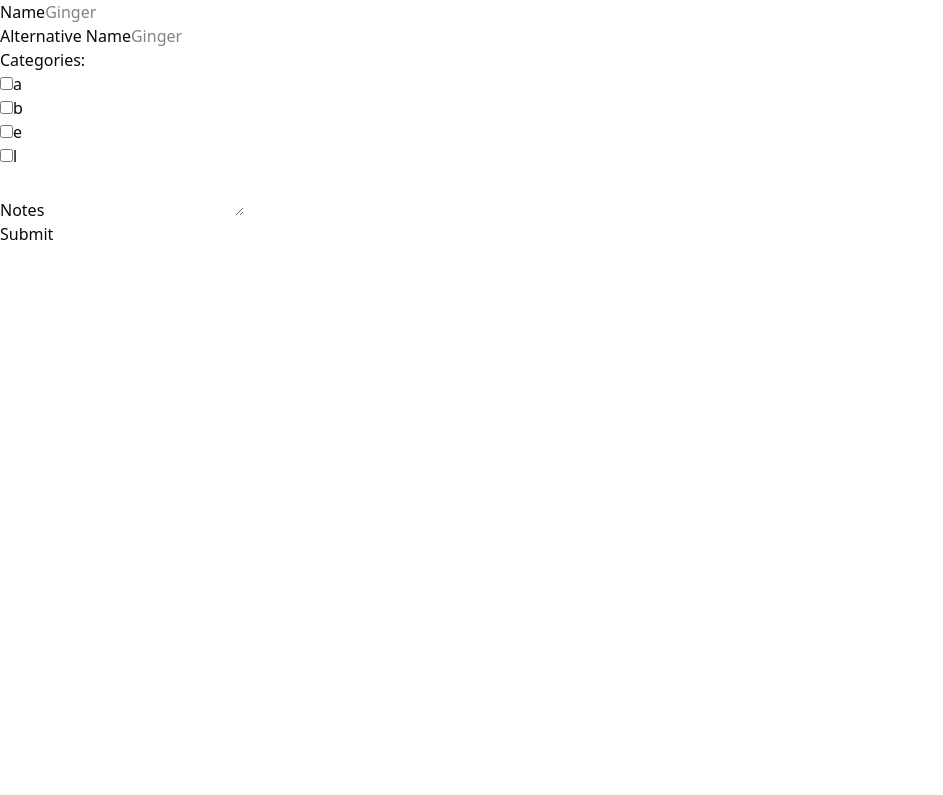
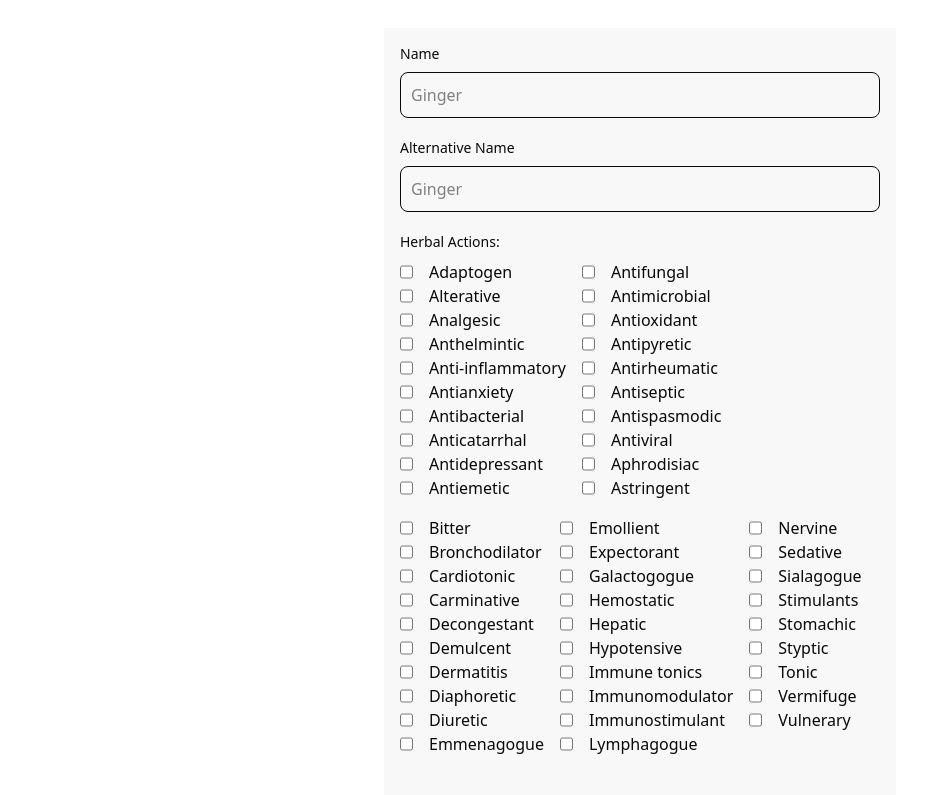
Before and after one commit to belunatic/jazz_herbs, a Next.js app: page /herbs in a window 1280 px wide. Shown: the top 795 px of the page, without its empty margins (0-943 px from the left). Built offline with nearby package versions, Linux system fonts and the light colour scheme.

Commit message:
feat: enhance AddHerb component with dynamic category checkboxes and improved form styling

```diff
--- a/app/herbs/page.js
+++ b/app/herbs/page.js
@@ -1,5 +1,6 @@
 "use client";
 import { useState } from "react";
+import { herbalActions } from "@/lib/constants";
 
 const AddHerb = () => {
 	const [inputFields, setInputFields] = useState([{ value: "" }]);
@@ -13,21 +14,35 @@ const AddHerb = () => {
 	};
 	//Herb Action (constituents)
 	//Energetics
-	const renderCategoryCheckboxes = (name, arrayValue) => {
+	const renderCategoryCheckboxes = (label, attributeName, arrayValue) => {
+		const chunkSize = 10;
+		const checkboxGroups = [];
+
+		for (let i = 0; i < arrayValue.length; i += chunkSize) {
+			const chunk = arrayValue.slice(i, i + chunkSize);
+			checkboxGroups.push(
+				<div key={i} className="mb-4">
+					{chunk.map((item, idx) => (
+						<div key={`${i}-${idx}`} className="flex gap-4">
+							<input
+								type="checkbox"
+								id={`${attributeName}_${item.name}`}
+								name={`${attributeName}`}
+								value={item.name}
+							/>
+							<label htmlFor={`${attributeName}_${item.name}`}>
+								{item.name}
+							</label>
+						</div>
+					))}
+				</div>
+			);
+		}
+
 		return (
 			<div>
-				<label>Categories:</label>
-				{arrayValue.map((item, idx) => (
-					<div key={idx}>
-						<input
-							type="checkbox"
-							id={`${name}_${item}`}
-							name={`${name}`}
-							value={item}
-						/>
-						<label htmlFor={`${name}_${item}`}>{item}</label>
-					</div>
-				))}
+				<label className="block mb-2 text-sm font-medium">{label}:</label>
+				<div className="flex flex-wrap space-x-4">{checkboxGroups}</div>
 			</div>
 		);
 	};
@@ -48,10 +63,16 @@ const AddHerb = () => {
 	};
 
 	return (
-		<form onSubmit={handleSubmit} className="w-full max-w-lg bg-main text-text">
-			<div className="">
-				<label htmlFor="herb_name">Name</label>
+		<div className="wrapper bg-main text-text">
+			<form
+				onSubmit={handleSubmit}
+				className="max-w-lg mx-auto bg-container p-4 m-2">
+				<div className="mb-5">
+					<label className="block mb-2 text-sm font-medium" htmlFor="herb_name">
+						Name
+					</label>
 					<input
+						className="block w-full p-2.5 border-color-text border-size border-border border rounded-box"
 						type="text"
 						name="herb_name"
 						id="herb_name"
@@ -59,21 +80,45 @@ const AddHerb = () => {
 						required
 					/>
 				</div>
-			<div>
-				<label htmlFor="alt_name">Alternative Name</label>
-				<input type="text" name="alt_name" id="alt_name" placeholder="Ginger" />
+				<div className="mb-5">
+					<label className="block mb-2 text-sm font-medium" htmlFor="alt_name">
+						Alternative Name
+					</label>
+					<input
+						className="block w-full p-2.5 border-color-text border-size border-border border rounded-box"
+						type="text"
+						name="alt_name"
+						id="alt_name"
+						placeholder="Ginger"
+					/>
 				</div>
-			<div>
-				<div> {renderCategoryCheckboxes("category", categories)}</div>
+				<div className="mb-5">
+					<div className="mb-5">
+						{" "}
+						{renderCategoryCheckboxes(
+							"Herbal Actions",
+							"herbal_action",
+							herbalActions
+						)}
+					</div>
 				</div>
 
-			<div>
-				<label htmlFor="notes"> Notes</label>
-				<textarea id="notes" name="notes"></textarea>
+				<div className="mb-5">
+					<label className="block mb-2 text-sm font-medium" htmlFor="notes">
+						{" "}
+						Notes
+					</label>
+					<textarea
+						id="notes"
+						name="notes"
+						className="block w-full p-2.5 border-color-text border-size border-border border rounded-box"></textarea>
 				</div>
 
-			<button type="submit">Submit</button>
+				<button type="submit" className="bg-button-success text-white p-2">
+					Submit
+				</button>
 			</form>
+		</div>
 	);
 };
 
--- a/app/style/globals.css
+++ b/app/style/globals.css
@@ -9,6 +9,7 @@
 	--color-button-secondary: var(--button-secondary);
 	--color-button-black: var(--button-black);
 	--color-button-warning: var(--button-warning);
+	--color-button-success: var(--button-success);
 	--color-error: var(--color-error);
 	--color-error-content: var(--color-error-content);
 	--radius-selector: var(--radius-selector);
@@ -29,7 +30,8 @@
 	--button-primary: oklch(45% 0.24 277.023);
 	--button-secondary: oklch(65% 0.241 354.308);
 	--button-black: oklch(14% 0.005 285.823);
-	--button-warning: oklch(76% 0.177 163.223);
+	--button-warning: oklch(71% 0.194 13.428);
+	--button-success: oklch(76% 0.177 163.223);
 	--color-error: oklch(71% 0.194 13.428);
 	--color-error-content: oklch(27% 0.105 12.094);
 	--radius-selector: 0.5rem;
@@ -51,7 +53,8 @@
 		--button-primary: oklch(67% 0.182 276.935);
 		--button-secondary: oklch(74% 0.238 322.16);
 		--button-black: oklch(27% 0.041 260.031);
-		--button-warning: oklch(72% 0.219 149.579);
+		--button-warning: oklch(63% 0.237 25.331);
+		--button-success: oklch(72% 0.219 149.579);
 		--color-error: oklch(63% 0.237 25.331);
 		--color-error-content: oklch(97% 0.013 17.38);
 		--radius-selector: 0.5rem;
@@ -68,6 +71,7 @@
 .wrapper {
 	padding: 10px;
 	margin: 10px auto;
+	background: var(--main-background);
 }
 
 @media (max-width: 768px) {
```
Lines whose indentation alone changed are shown as unchanged.
